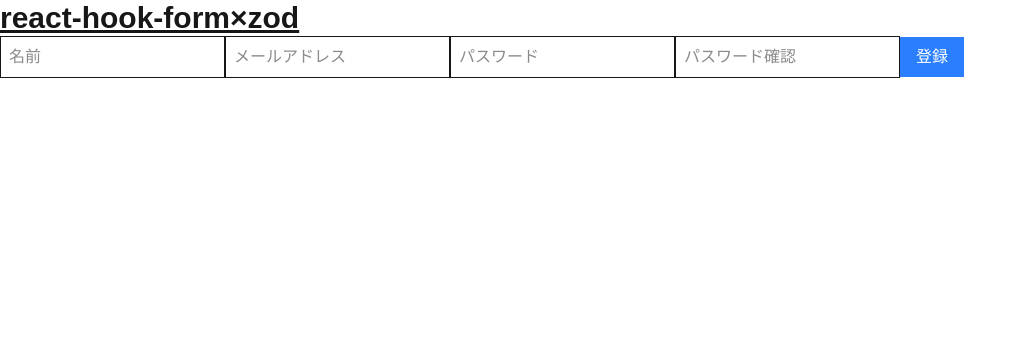
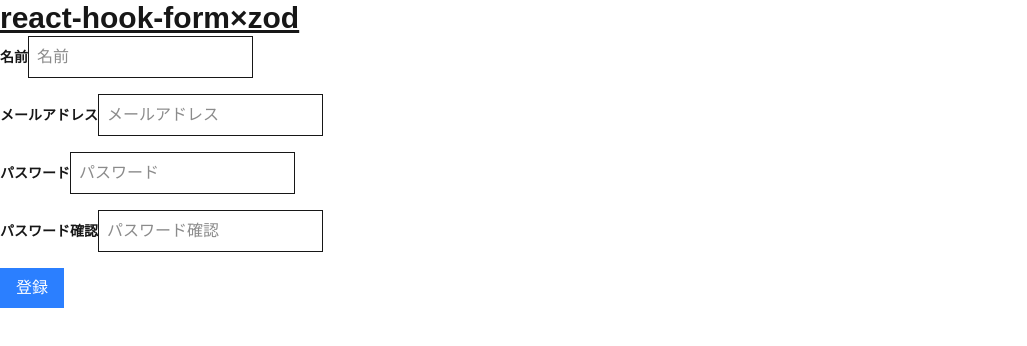
Before and after one commit to nakanoyuki/react-hook-form-zod, a Next.js app: page / in a window 1280 px wide. Shown: the top 346 px of the page, without its empty margins (0-1027 px from the left). Built offline with nearby package versions, Linux system fonts and the light colour scheme.

Commit message:
mapを利用しコード量削減

```diff
--- a/src/app/components/RegisterForm.tsx
+++ b/src/app/components/RegisterForm.tsx
@@ -5,12 +5,39 @@
 import { zodResolver } from "@hookform/resolvers/zod";
 import { registerSchema, RegisterFormInputs } from "../schemas/registerSchema";
 import { sendRegisterRequest } from "../lib/api";
+import { TextInput } from "./form/TextInput";
+import { FormError } from "./form/FormError";
+
+const formfields = [
+  {
+    name: "name",
+    label: "名前",
+    placeholder: "名前",
+  },
+  {
+    name: "email",
+    label: "メールアドレス",
+    placeholder: "メールアドレス",
+  },
+  {
+    name: "password",
+    label: "パスワード",
+    placeholder: "パスワード",
+    type: "password",
+  },
+  {
+    name: "confirmPassword",
+    label: "パスワード確認",
+    placeholder: "パスワード確認",
+    type: "password",
+  },
+] as const;
 
 export const RegisterForm = () => {
   const {
     register,
     handleSubmit,
-    formState: { errors, isSubmitting },
+    formState: { errors },
   } = useForm<RegisterFormInputs>({
     resolver: zodResolver(registerSchema),
   });
@@ -22,41 +49,18 @@
 
   return (
     <form onSubmit={handleSubmit(onSubmit)} className="space-y-4">
-      <input {...register("name")} placeholder="名前" className="border p-2" />
-      {errors.name && <p className="text-red-500">{errors.name.message}</p>}
+      {formfields.map((field) => (
+        <div key={field.name}>
+          <TextInput
+            {...register(field.name)}
+            label={field.label}
+            placeholder={field.label}
+          />
+          <FormError errormessage={errors[field.name]?.message} />
+        </div>
+      ))}
 
-      <input
-        {...register("email")}
-        placeholder="メールアドレス"
-        className="border p-2"
-      />
-      {errors.email && <p className="text-red-500">{errors.email.message}</p>}
-
-      <input
-        type="password"
-        {...register("password")}
-        placeholder="パスワード"
-        className="border p-2"
-      />
-      {errors.password && (
-        <p className="text-red-500">{errors.password.message}</p>
-      )}
-
-      <input
-        type="password"
-        {...register("confirmPassword")}
-        placeholder="パスワード確認"
-        className="border p-2"
-      />
-      {errors.confirmPassword && (
-        <p className="text-red-500">{errors.confirmPassword.message}</p>
-      )}
-
-      <button
-        type="submit"
-        disabled={isSubmitting}
-        className="bg-blue-500 text-white px-4 py-2"
-      >
+      <button type="submit" className="bg-blue-500 text-white px-4 py-2">
         登録
       </button>
     </form>
```
